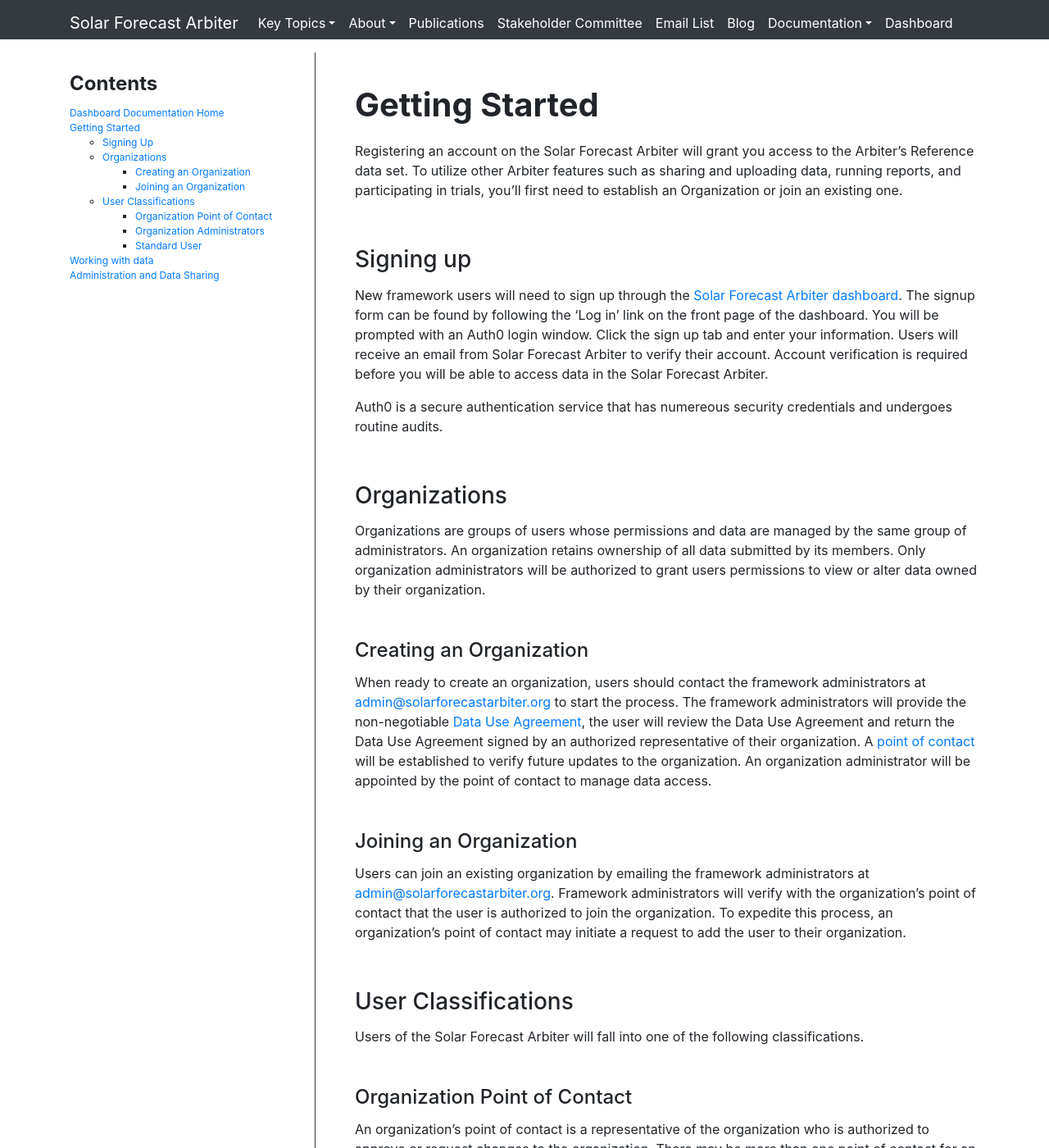
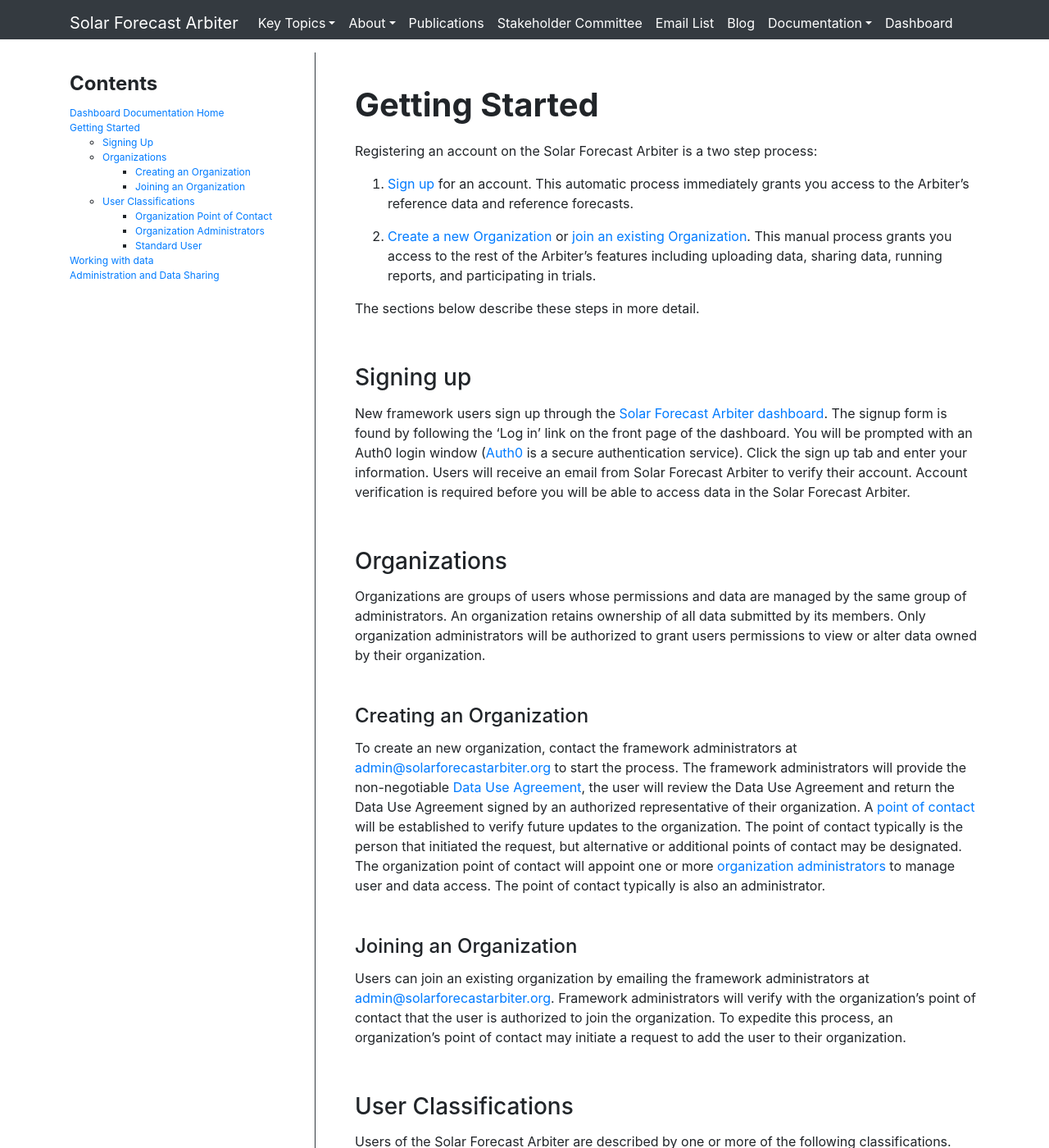
Before and after one commit to SolarArbiter/SolarArbiter.github.io, a Jekyll site: the page built from documentation/dashboard/getting_started.md, in a window 1280 px wide and 1400 px high. Shown: the whole window at 82% size. Built offline with Jekyll 4.4.1, drawn with Linux system fonts in a browser that asks for light colours; our own code applies the rules of GitHub Pages for plain Markdown files; some of the changed text lies outside the part shown.

Commit message:
getting started updates

```diff
--- a/documentation/dashboard/getting_started.md
+++ b/documentation/dashboard/getting_started.md
@@ -8,24 +8,29 @@
 ===============
 {: .anchor}
 
-Registering an account on the Solar Forecast Arbiter will grant you access to
-the Arbiter's Reference data set. To utilize other Arbiter features such as
-sharing and uploading data, running reports, and participating in trials,
-you'll first need to establish an Organization or join an existing one.
+Registering an account on the Solar Forecast Arbiter is a two step process:
+
+1. [Sign up](#signing-up) for an account. This automatic process immediately
+grants you access to the Arbiter's reference data and reference forecasts.
+
+2. [Create a new Organization](#creating-an-organization) or [join an existing
+Organization](#joining-an-organization). This manual process grants you access
+to the rest of the Arbiter's features including uploading data, sharing data,
+running reports, and participating in trials.
+
+The sections below describe these steps in more detail.
 
 ### Signing up
 {: .anchor}
 
-New framework users will need to sign up through the [Solar Forecast Arbiter
-dashboard](https://dashboard.solarforecastarbiter.org). The signup form can be
-found by following the 'Log in' link on the front page of the dashboard. You
-will be prompted with an Auth0 login window. Click the sign up tab and enter
-your information. Users will receive an email from Solar Forecast Arbiter to
-verify their account. Account verification is required before you will be able
-to access data in the Solar Forecast Arbiter.
-
-Auth0 is a secure authentication service that has numereous security
-credentials and undergoes routine audits.
+New framework users sign up through the [Solar Forecast Arbiter dashboard](https://dashboard.solarforecastarbiter.org).
+The signup form is found by following the 'Log in' link on the front page of
+ the dashboard. You will be prompted with an Auth0 login window
+([Auth0](https://auth0.com/docs/getting-started/overview) is a secure
+authentication service). Click the sign up tab and enter your information.
+Users will receive an email from Solar Forecast Arbiter to verify their
+account. Account verification is required before you will be able to access
+data in the Solar Forecast Arbiter.
 
 ### Organizations
 {:.anchor}
@@ -38,14 +43,18 @@
 #### Creating an Organization
 {: .anchor}
 
-When ready to create an organization, users should contact the framework
-administrators at [admin@solarforecastarbiter.org](mailto:admin@solarforecastarbiter.org)
-to start the process. The framework administrators will provide the
-non-negotiable [Data Use Agreement](/assets/45864%20Approved_Final%20version%201.1.pdf),
+To create an new organization, contact the framework administrators at
+[admin@solarforecastarbiter.org](mailto:admin@solarforecastarbiter.org) to
+start the process. The framework administrators will provide the non-negotiable
+[Data Use Agreement](/assets/45864%20Approved_Final%20version%201.1.pdf),
 the user will review the Data Use Agreement and return the Data Use Agreement
-signed by an authorized representative of their organization. A [point of contact](#organization-point-of-contact) will be established to verify future updates to the
-organization. An organization administrator will be appointed by the point of
-contact to manage data access.
+signed by an authorized representative of their organization. A [point of
+contact](#organization-point-of-contact) will be established to verify future
+updates to the organization. The point of contact typically is the person that
+initiated the request, but alternative or additional points of contact may be
+designated. The organization point of contact will appoint one or more
+[organization administrators](#organization-administrators) to manage user and
+data access. The point of contact typically is also an administrator.
 
 #### Joining an Organization
 {: .anchor}
@@ -60,35 +69,35 @@
 ### User Classifications
 {: .anchor}
 
-Users of the Solar Forecast Arbiter will fall into one of the following
-classifications.
+Users of the Solar Forecast Arbiter are described by one or more of the
+following classifications.
 
 #### Organization Point of Contact
 {:.anchor}
 
 An organization's point of contact is a representative of the organization who
 is authorized to approve or request changes to the organization. There may be
-more than one point of contact for an organization. A point of contact will be
-capable of contacting the framework administrators to complete the following
-actions:
+more than one point of contact for an organization.
 
-- Adding and removing users from the organization.
+A point of contact may coordinate with framework administrators to:
 
-- Promoting users to [organization administrators](#organization-administrators).
+- Add and remove users from the organization.
 
-- Participating in trials.
+- Promote users to [organization administrators](#organization-administrators).
+
+- Coordinate organization participation in a forecast trial.
 
 #### Organization Administrators
 {: .anchor}
 
-Organization Administrators are users with special permissions to act on users,
-roles and permissions in their organization. Organization administrators are
+Organization Administrators are users with special permission to manage [users](/documentation/dashboard/administration/#users), [roles](/documentation/dashboard/administration/#roles)
+and [permissions](/documentation/dashboard/administration/#permissions). Organization administrators are
 also granted full access to their organization's data. An organization's point
 of contact may request that users in their organization be promoted to an
 organization administrator by emailing a request to
 [admin@solarforecastarbiter.org](mailto:admin@solarforecastarbiter.org).
 
-Administrators will be allowed to [grant](/documentation/dashboard/administration#granting-roles-to-a-user)
+Administrators may [grant](/documentation/dashboard/administration#granting-roles-to-a-user)
 and [revoke](/documentation/dashboard/administration#revoking-roles-from-a-user)
 roles from users in their organization and add or remove permissions from
 roles. Roles may be granted to members of other organizations provided their
@@ -102,7 +111,7 @@
 has been granted outside the organization will not be allowed.
 
 
-#### Standard user
+#### Standard User
 {: .anchor}
 
 Solar Forecast Arbiter users are added to the *Unaffiliated* organization by
@@ -112,6 +121,6 @@
 
 An organization's [point of contact](#organization-point-of-contact) may submit
 a request to [admin@solarforecastarbiter.org](mailto:admin@solarforecastarbiter.org)
-to add a user to their organization. Once the user has been added to the
-organization, an [organization administrator](#organization-administrators) may
-grant the user access to the organization's data.
+to add a user to their organization. Users new to an organization have no
+access to the organization's data until an [organization administrator](#organization-administrators)
+grants them access.
```
